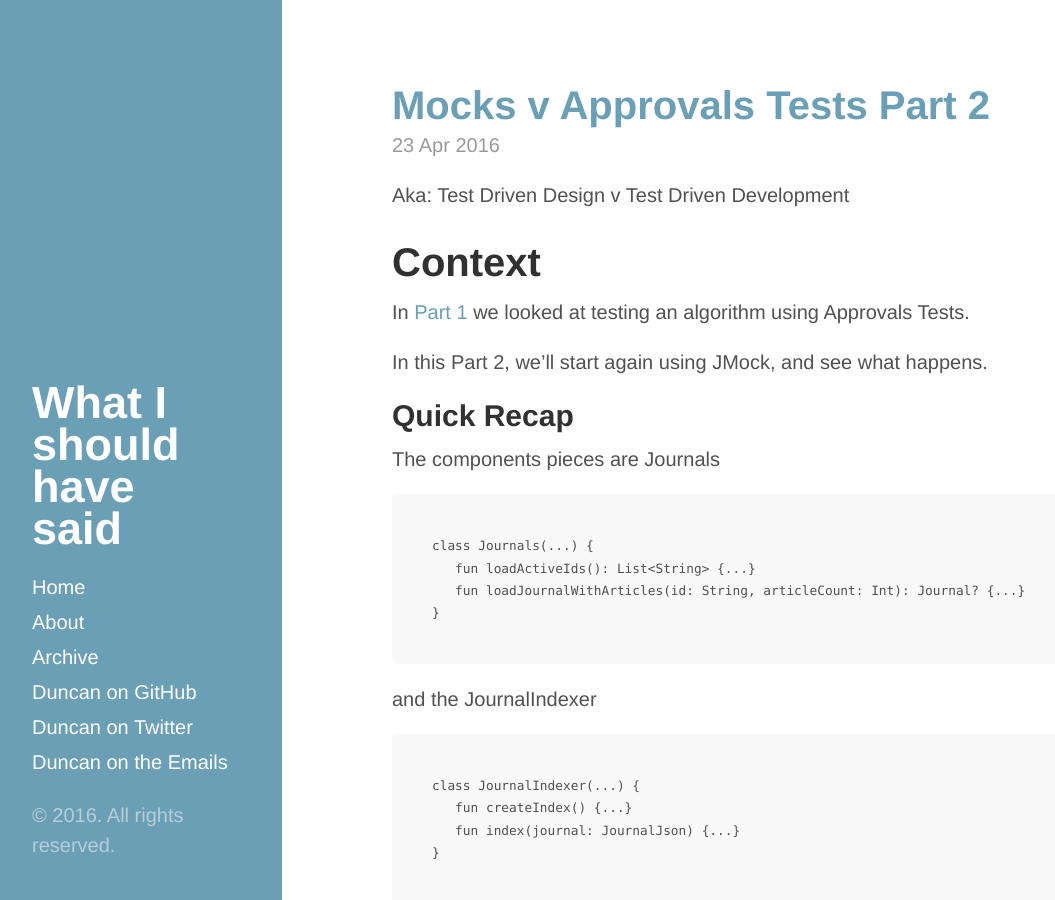
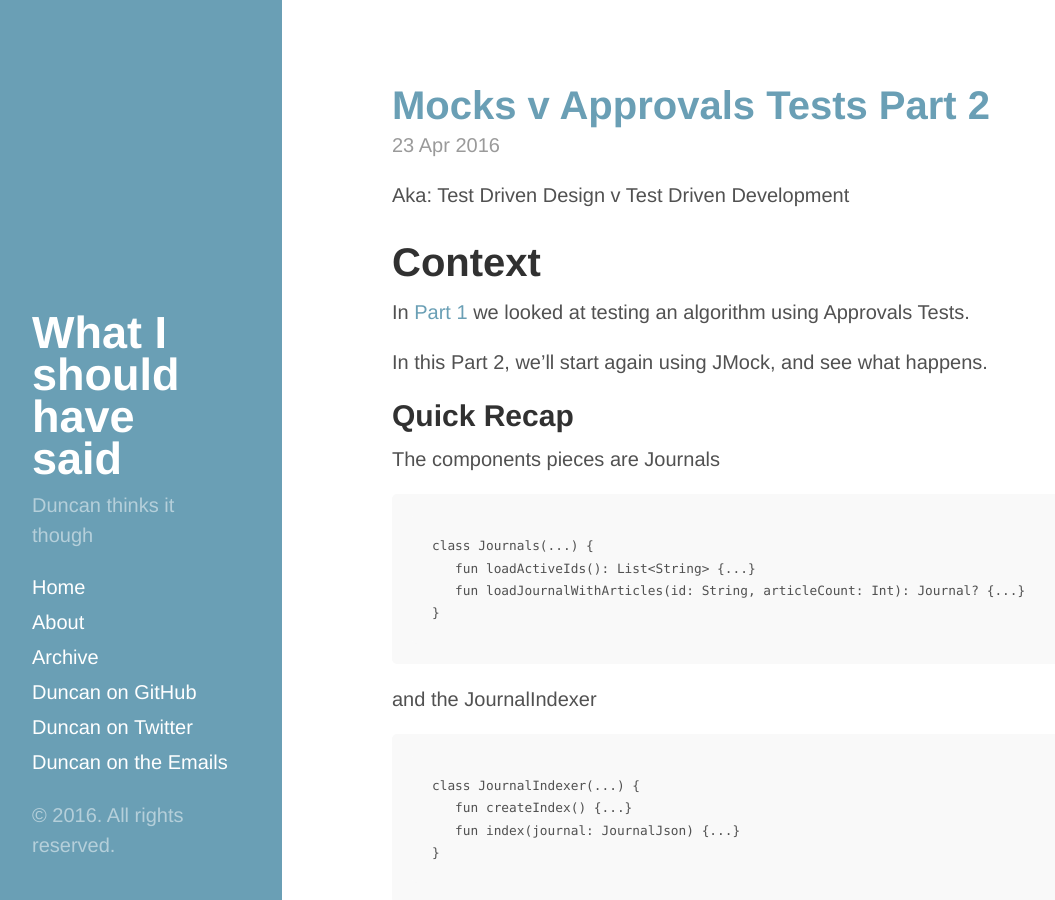
Before and after one commit to dmcg/dmcg.github.io, a Jekyll site: the page built from index.html, in a window 1280 px wide and 900 px high. Shown: the whole window, without its empty margins (18-1073 px from the left). Built offline with Jekyll 4.4.1, drawn with Linux system fonts in a browser that asks for light colours; the list of posts is cut into pages by our own code.

Commit message:
Add description to the sidebar

```diff
--- a/_config.yml
+++ b/_config.yml
@@ -4,6 +4,7 @@
 # Setup
 title:               What I should have said
 tagline:             had I thought what I was saying.
+description:         Duncan thinks it though
 url:                 http://oneeyedmen.com
 paginate:            1
 # baseurl:             "http://dmcg.github.io"
--- a/_includes/sidebar.html
+++ b/_includes/sidebar.html
@@ -6,7 +6,7 @@
           {{ site.title }}
         </a>
       </h1>
-      <p class="lead">{{ site.description }}</p>
+      <p>{{ site.description }}</p>
     </div>
 
     <nav class="sidebar-nav">
```
